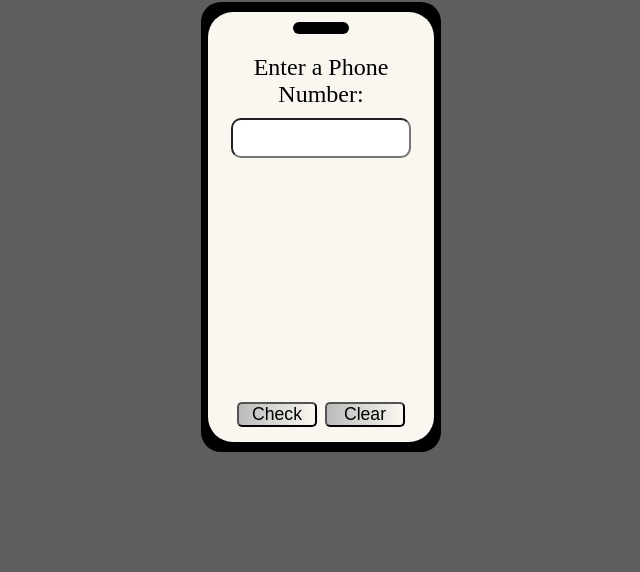
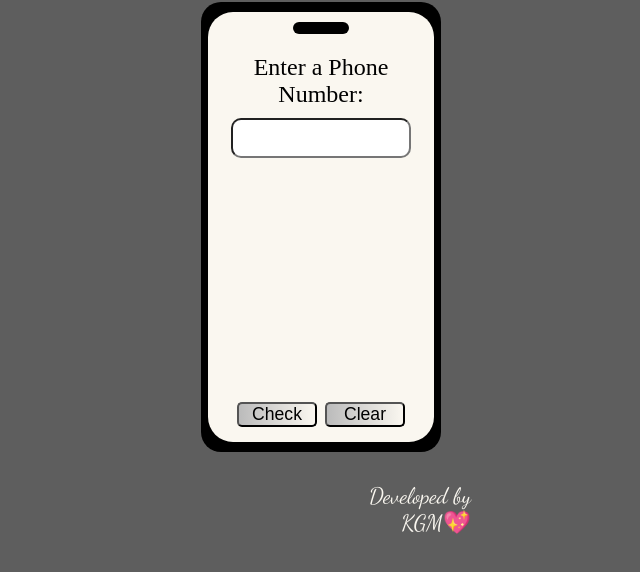
Before and after one commit to sudo-kishan267/fcc_JavaScript-CertificationProjects, a plain HTML site: page telephoneNumberValidator/index.html in a window 1280 px wide. Shown: the part 208-780 px from the top of the page, without its empty margins (319-959 px from the left). Drawn offline with Linux system fonts and the light colour scheme.

Commit message:
Signature Added

```diff
--- a/telephoneNumberValidator/index.html
+++ b/telephoneNumberValidator/index.html
@@ -4,6 +4,8 @@
     <meta name="viewport" content="width=device-width, initial-scale=1.0">
     <title>Telephone Number Validator</title>
     <link rel="stylesheet" href="styles.css">
+    <link href="https://fonts.googleapis.com/css2?family=Great+Vibes&family=Dancing+Script&family=Satisfy&display=swap" rel="stylesheet">
+
 </head>
 <body>
 
@@ -14,23 +16,20 @@
         <h1 class="hero">Telephone Number Validator</h1>
         <div class="phone-body">
             <div class="phone-screen">
-                <div class="punch-hole">
-
-                </div>
+                <div class="punch-hole"></div>
                 <label for="user-input">Enter a Phone Number: </label>
-                <input type="text" id = "user-input">
+                <input type="text" id ="user-input">
                 <div id="results-div"class="results-div"></div>
                 <div class="button-div">
                     <button id="check-btn" class="button">Check</button>
                     <button  id="clear-btn" class="button">Clear</button>
-
                 </div>
-
             </div>
-
+        </div>
+        <div class="copyright">
+            Developed by<br> KGM💖
         </div>
     </div>
-
 </body>
 <script src="script.js"></script>
 </html>
--- a/telephoneNumberValidator/script.js
+++ b/telephoneNumberValidator/script.js
@@ -3,21 +3,20 @@ const checkBtn = document.getElementById("check-btn");
 const clearBtn = document.getElementById("clear-btn");
 const resultDiv = document.getElementById("results-div");
 
-
 const validateInput =()=> {
     const inputStr = userInput.value ;
     if(inputStr === "")
         alert("Please provide a phone number");
-    else
-       { console.log(inputStr);
+    else{
+        // console.log(inputStr);
         validateNumber(inputStr);
         userInput.value = "";
-       }
+    }
 }
 
 const validateNumber = (inputStr) => {
-    console.log("validating");
-    const test = "(555)5(55?)-5555"
+    // console.log("validating");
+    // const test = "(555)5(55?)-5555"
     const regex = /^(1\s?)?(\(\d{3}\)|\d{3})[\s.-]?\d{3}[\s.-]?\d{4}$/
     const result = regex.test(inputStr);
     //   console.log(result);
@@ -31,11 +30,7 @@ const validateNumber = (inputStr) => {
         Invalid US number: ${inputStr}
         </div>`;
     }
-
 };
-
-
-
 
 const resetOutputDiv = ()=> {
     resultDiv.innerHTML = "";
@@ -50,4 +45,4 @@ userInput.addEventListener("keydown", (event) => {
     }
   });
 
-  clearBtn.addEventListener("click",resetOutputDiv);
+clearBtn.addEventListener("click",resetOutputDiv);
--- a/telephoneNumberValidator/styles.css
+++ b/telephoneNumberValidator/styles.css
@@ -69,6 +69,7 @@ body {
     border-radius: 30px;
 
 }
+
 label{
 
     padding: 20px ;
@@ -76,6 +77,7 @@ label{
     font-size: 1.5rem;
     text-align: center;
 }
+
 input {
     height: 40px;
     border-radius: 10px;
@@ -86,19 +88,14 @@ input {
 
 }
 
-#results-div {
+.results-div {
     display: flex;
     flex-direction: column;
     max-height: 216px;
     overflow-y: auto;
     overflow-x: hidden;
+}
 
-
-
-
-
-
-}
 .output-div {
     font-size:1.3rem ;
     text-align: center;
@@ -136,4 +133,14 @@ input {
 
 .button:hover {
     cursor: pointer;
-  }
+}
+
+.copyright{
+    margin-top: 30px;
+    font-family: "Dancing Script", cursive;
+    font-size: 1.4rem;
+    text-align: end;
+    width: 100%;
+    color: var(--text-color);
+    padding-right: 50px;
+}
```
